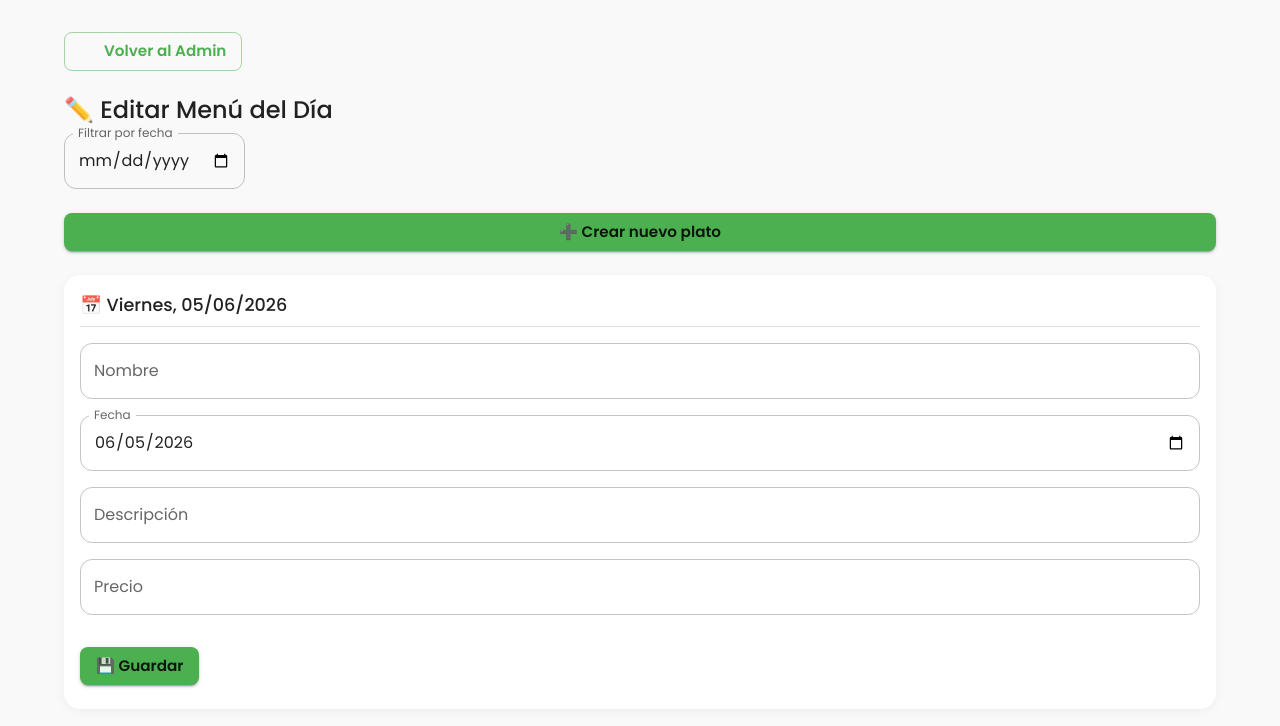
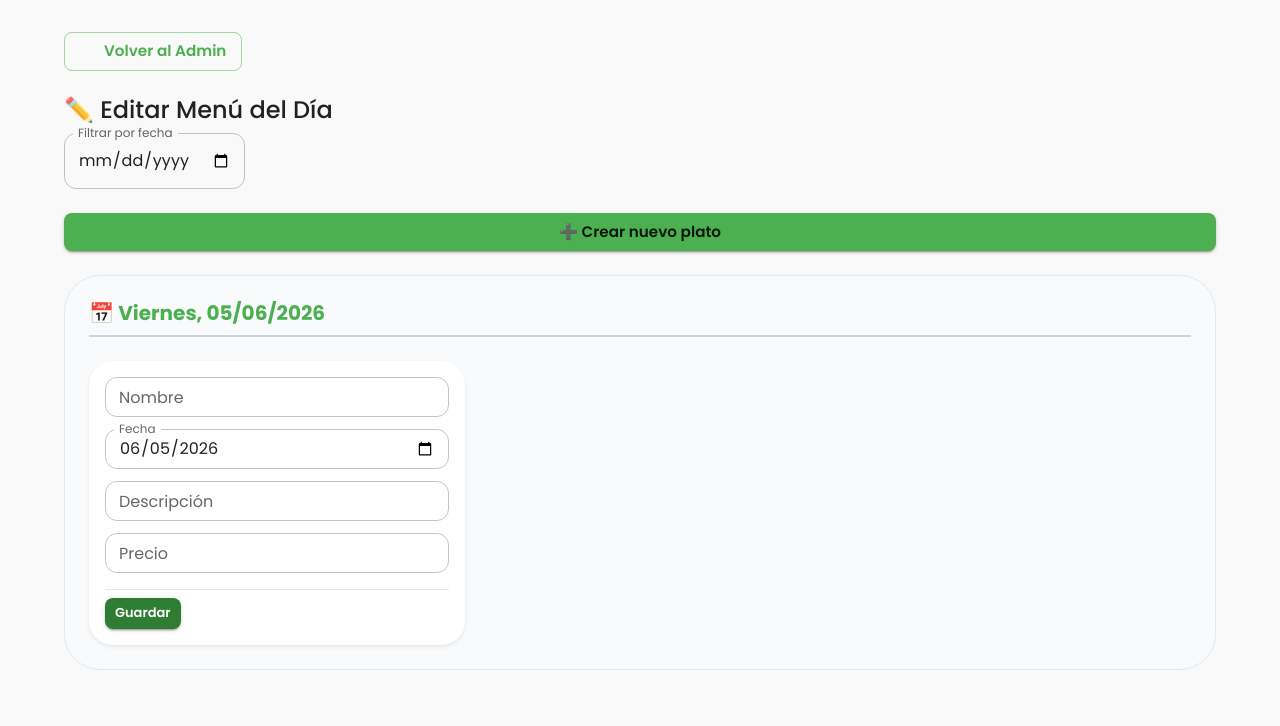
Before and after one commit to GonzaJCalderon/EatAndRun, a React (Vite) app: page /admin/editar-platos in a window 1280 px wide. Both pictures are taken after a click on the button "➕ Crear nuevo plato". Shown: the top 726 px of the page. Built offline with nearby package versions, Linux system fonts and the light colour scheme; no server answers; some icons are missing.

Commit message:
feat: group daily specials by date and enforce a 2-column grid layout for optimal dual-special editing

```diff
--- a/src/pages/EditarMenuDelDia.jsx
+++ b/src/pages/EditarMenuDelDia.jsx
@@ -184,6 +184,20 @@ const formatDateForInput = (value) => {
     return date.toISOString().split('T')[0]; // 🧼 convierte a YYYY-MM-DD
   };
 
+  const agruparPorFecha = (platosArray) => {
+    const grupos = {};
+    platosArray.forEach(plato => {
+      const fecha = formatDateForInput(plato.date);
+      if (!grupos[fecha]) grupos[fecha] = [];
+      grupos[fecha].push(plato);
+    });
+    // Ordenar las fechas cronológicamente
+    return Object.keys(grupos).sort().map(key => ({
+      fecha: key,
+      platos: grupos[key]
+    }));
+  };
+
   const formatearFechaLarga = (fechaStr) => {
   console.log('🧪 plato.date recibido:', fechaStr);
 
@@ -272,97 +286,84 @@ const formatDateForInput = (value) => {
       {platosFiltrados.length === 0 ? (
         <Typography>No hay platos que coincidan con los filtros.</Typography>
       ) : (
-        platosFiltrados.map((plato, index) => (
-          <motion.div key={plato.id} initial={{ opacity: 0 }} animate={{ opacity: 1 }}>
-            <Card sx={{ mb: 3 }}>
-              <CardContent>
-  <Typography variant="h6" gutterBottom>
-  📅 {formatearFechaLarga(plato.date)}
+        agruparPorFecha(platosFiltrados).map((grupo) => (
+          <Box key={grupo.fecha} sx={{ mb: 5, p: 3, bgcolor: '#f8fafc', borderRadius: 3, border: '1px solid #e2e8f0' }}>
+            <Typography variant="h5" color="primary.main" fontWeight="bold" sx={{ mb: 3, borderBottom: '2px solid #cbd5e1', pb: 1 }}>
+              📅 {formatearFechaLarga(grupo.fecha)}
             </Typography>
 
-                <Divider sx={{ mb: 2 }} />
-
+            <Grid container spacing={2}>
+              {grupo.platos.map((plato) => {
+                const index = platos.findIndex(p => p.id === plato.id);
+                return (
+                  <Grid item xs={12} md={6} key={plato.id}>
+                    <motion.div initial={{ opacity: 0, y: 15 }} whileInView={{ opacity: 1, y: 0 }} transition={{ duration: 0.3 }}>
+                      <Card sx={{ borderRadius: 2, boxShadow: '0 2px 4px rgba(0,0,0,0.08)', height: '100%', display: 'flex', flexDirection: 'column' }}>
+                        <CardContent sx={{ p: 2, pb: '16px !important', flexGrow: 1, display: 'flex', flexDirection: 'column' }}>
+                          <Box sx={{ display: 'flex', gap: 2, flexGrow: 1 }}>
+                            <Box sx={{ flexGrow: 1, display: 'flex', flexDirection: 'column', gap: 1.5 }}>
                               <TextField
                                 label="Nombre"
+                                size="small"
+                                multiline
+                                maxRows={2}
                                 value={plato.name || ''}
                                 onChange={(e) => handleInputChange(index, 'name', e.target.value)}
                                 fullWidth
-                  sx={{ mb: 2 }}
                               />
-
                               <TextField
                                 label="Fecha"
                                 type="date"
+                                size="small"
                                 value={formatDateForInput(plato.date)}
                                 onChange={(e) => handleInputChange(index, 'date', e.target.value)}
                                 fullWidth
                                 InputLabelProps={{ shrink: true }}
-  sx={{ mb: 2 }}
                               />
-
-
-
                               <TextField
                                 label="Descripción"
+                                size="small"
                                 value={plato.description || ''}
                                 onChange={(e) => handleInputChange(index, 'description', e.target.value)}
                                 fullWidth
                                 multiline
-                  sx={{ mb: 2 }}
+                                maxRows={2}
                               />
-
                               <TextField
                                 label="Precio"
                                 type="number"
+                                size="small"
                                 value={plato.price || ''}
                                 onChange={(e) => handleInputChange(index, 'price', e.target.value)}
                                 fullWidth
-                  sx={{ mb: 2 }}
-                />
-
-                {plato.image_url && (
-                  <Box sx={{ mb: 2 }}>
-                    <img
-                      src={plato.image_url}
-                      alt="plato"
-                      style={{ width: 120, height: 120, objectFit: 'cover', borderRadius: 8 }}
                               />
                             </Box>
-                )}
+                          </Box>
 
-                {/* <Button
-                  variant="outlined"
-                  component="label"
-                  startIcon={subiendo[index] ? <CircularProgress size={16} /> : <UploadIcon />}
-                  disabled={subiendo[index]}
-                  sx={{ mb: 2 }}
-                >
-                  {subiendo[index] ? 'Subiendo...' : 'Subir imagen'}
-                  <input
-                    type="file"
-                    hidden
-                    accept="image/*"
-                    onChange={(e) => handleImagenChange(index, e.target.files[0])}
-                  />
-                </Button> */}
-
-                <Box display="flex" gap={2} mt={2}>
+                          <Box display="flex" justifyContent="space-between" alignItems="center" mt={2} pt={1} borderTop="1px solid #e2e8f0">
                             <Button
                               variant="contained"
+                              color="success"
+                              size="small"
                               onClick={() => guardarCambios(index)}
                               disabled={cargando}
                             >
-                    💾 Guardar
+                              Guardar
                             </Button>
                             {plato.id && !`${plato.id}`.startsWith('temp-') && (
-                    <IconButton color="error" onClick={() => eliminarPlato(plato.id)}>
-                      <DeleteIcon />
+                              <IconButton color="error" size="small" onClick={() => eliminarPlato(plato.id)}>
+                                <DeleteIcon fontSize="small" />
                               </IconButton>
                             )}
                           </Box>
                         </CardContent>
                       </Card>
                     </motion.div>
+                  </Grid>
+                );
+              })}
+            </Grid>
+          </Box>
         ))
       )}
 
```
Lines whose indentation alone changed are shown as unchanged.
